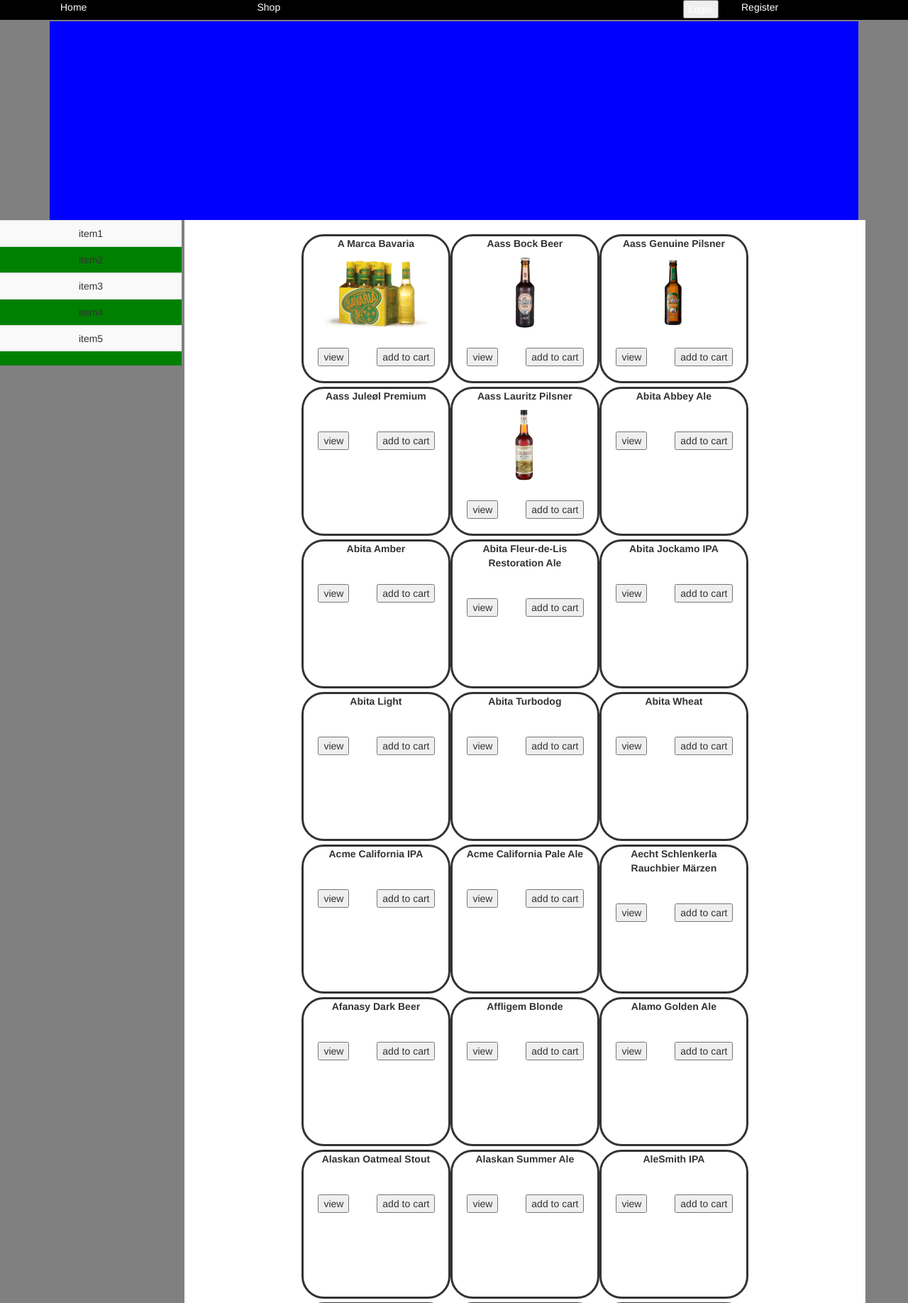
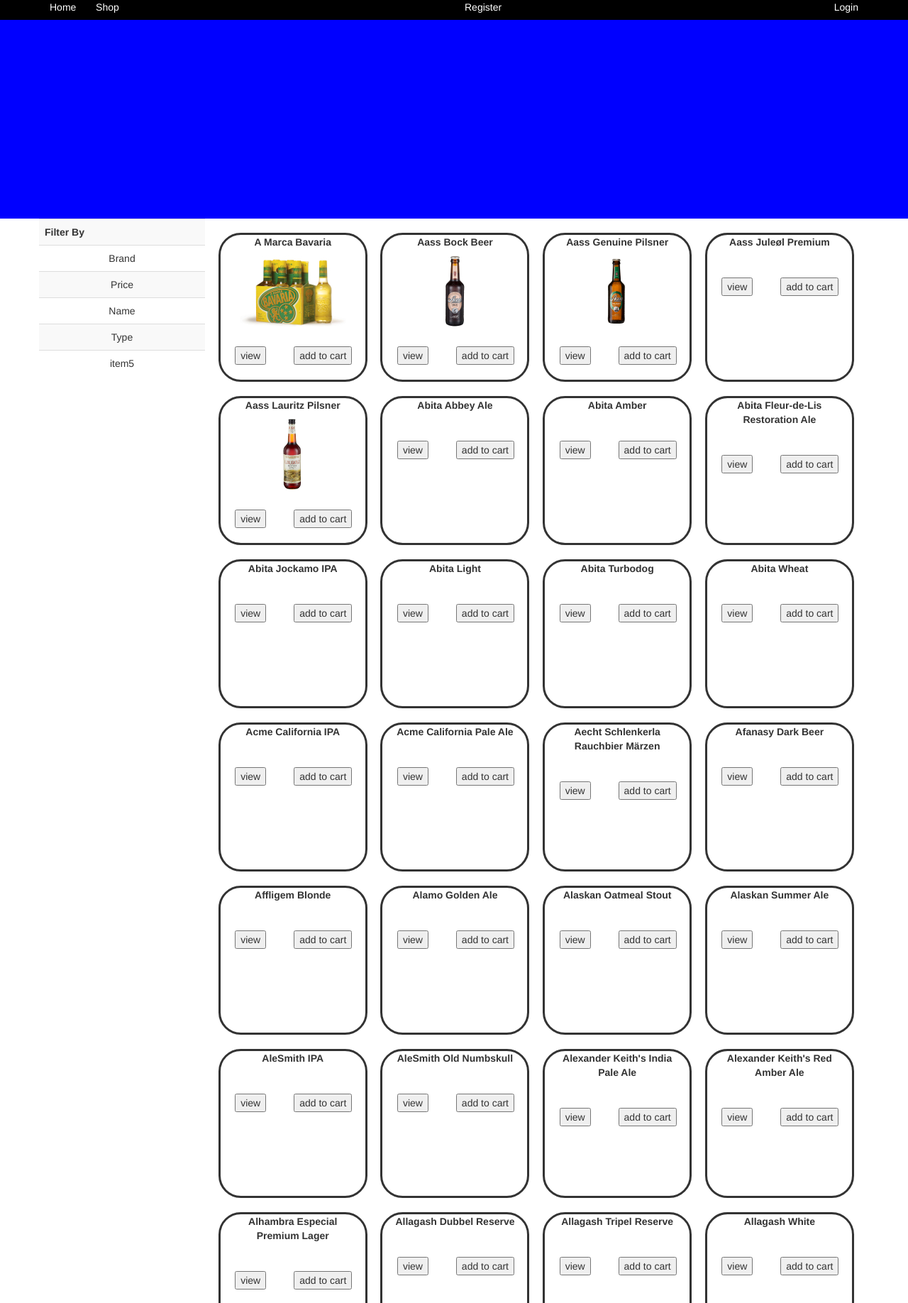
Before and after one commit to garvins84/BeerHub, a PHP site: page /shop.php in a window 1280 px wide. Shown: the top 1836 px of the page at 71% size. Run offline with PHP 8.4, Linux system fonts and the light colour scheme; data comes from the database, SQL or seed files in the repository; some libraries are stand-ins or nearby versions.

Commit message:
style changes

```diff
--- a/main-ad.css
+++ b/main-ad.css
@@ -1,8 +1,14 @@
+html, body{
+    height: 100%;
+}
 #adspace{
     position: relative;
     width: 100%;
     height: 20em;
     background-color: blue;
+    vertical-align: top;
+    padding-top: 0;
+    margin-top: 0;
 }
 
 table{
--- a/main-ad.php
+++ b/main-ad.php
@@ -11,9 +11,9 @@
 </head>
 
 <body>
-    <div class="container">
+
         <div id="adspace">
-        </div>
+
     </div>
 </body>
 
--- a/navbar.css
+++ b/navbar.css
@@ -1,3 +1,6 @@
+html, body{
+    height:100%;
+}
 #navbar{
     width: 100%;
     height: 2em;
--- a/navbar.php
+++ b/navbar.php
@@ -2,6 +2,7 @@
 <!DOCTYPE html>
 
 <html lang="en">
+
 <head>
     <script src="https://ajax.googleapis.com/ajax/libs/jquery/3.2.1/jquery.min.js"></script>
     <script src="https://maxcdn.bootstrapcdn.com/bootstrap/3.3.7/js/bootstrap.min.js"></script>
@@ -9,30 +10,18 @@
     <meta name="viewport" content="width=device-width, initial-scale=1, user-scalable=no">
     <link rel="stylesheet" type="text/css" href="navbar.css">
 </head>
+
 <body>
     <div id="navbar">
         <div class="container">
             <div class="row">
-                    <div class="col-xs-6 col-sm-6 col-md-6 col-lg-6">
-                        <row>
-                            <div class="col-xs-6 col-sm-6 col-md-6 col-lg-6"><p>Home</p></div>
-                            <div class="col-xs-6 col-sm-6 col-md-6 col-lg-6">Shop</div>
-                        </row>
+                <div class="col-md-6 col-lg-6">
+                    <div style="float: left; padding-right: 5%;">Home</div>
+                    <div style="float: left">Shop</div>
                 </div>
-                    <div class="col-xs-6 col-sm-6 col-md-6 col-lg-6">
-                        <row>
-                            <div class="col-xs-6 col-sm-6 col-md-6 col-lg-6"></div>
-                            <div class="col-xs-6 col-sm-6 col-md-6 col-lg-6">
-                                <row>
-                                     <div class="col-xs-2 col-sm-4 col-md-4 col-lg-4"><button id="myBtn">Login</button></div>
-                                    <div class="col-xs-2 col-sm-4 col-md-4 col-lg-4">Register</div>
-                                    <div class="col-xs-1 col-sm-1 col-md-1 col-lg-1"></div>
-                                    <div class="col-xs-1 col-sm-1 col-md-1 col-lg-1"></div>
-                                    <div class="col-xs-2 col-sm-1 col-md-1 col-lg-1"></div>
-                                    <div class="col-xs-3 col-sm-1 col-md-1 col-lg-1"></div>
-                                </row>
-                            </div>
-                        </row>
+                <div class="col-md-6 col-lg-6">
+                    <div style="float: right">Login</div>
+                    <div style="display: inline-block; position: relative;">Register</div>
                 </div>
             </div>
         </div>
--- a/shop.css
+++ b/shop.css
@@ -1,5 +1,10 @@
+html{
+    height: 100%;
+}
+
 body{
-    background-color:gray;
+    background-color:white;
+    height: 100%;
 }
 
 .container{
@@ -8,8 +13,13 @@
 
 .catalog{
     background-color: white;
-    width: 75%;
+    width: 80%;
     height: 100%;
+    overflow: auto;
+
+}
+
+.container, .row{
 
 }
 
@@ -20,6 +30,7 @@
     max-height: 5%;
     max-width: 15em;
     width: 15em;
+    margin-left:2%;
 }
 
 #sidebar{
@@ -45,7 +56,14 @@
 
 #left-item{
     width: 20%;
+    background-color: white;
+    vertical-align: top;
+    overflow: auto;
     height: 100%;
-    background-color: green;
-    vertical-align: top;
+    margin-bottom: 9999999;
+    padding-bottom: -9999999;
 }
+
+div[ng-view]{
+    height: 100%;
+}
--- a/shop.php
+++ b/shop.php
@@ -1,7 +1,6 @@
 <?php include 'navbar.php'; ?>
 <?php include 'main-ad.php'; ?>
 <?php include 'connection.php'; ?>
-
 <!DOCTYPE html>
 
 <html lang="en">
@@ -16,28 +15,29 @@
 </head>
 
 <body>
-    <div class="container-fluid">
+    <div class="container">
         <div class="row">
-        <div id="left-item" style="display: inline-block">
+            <div id="left-item" style="float: left">
                 <table class="table table-striped">
+                    <th> Filter By </th>
                     <tr>
                         <td>
-                    <center>item1</center>
+                            <center>Brand</center>
                         </td>
                     </tr>
                     <tr>
                         <td>
-                    <center>item2</center>
+                            <center>Price</center>
                         </td>
                     </tr>
                     <tr>
                         <td>
-                    <center>item3</center>
+                            <center>Name</center>
                         </td>
                     </tr>
                     <tr>
                         <td>
-                    <center>item4</center>
+                            <center>Type</center>
                         </td>
                     </tr>
                     <tr>
@@ -47,7 +47,7 @@
                     </tr>
                 </table>
             </div>
-    <div class="catalog" style="display: inline-block">
+            <div class="catalog" style="float: left">
                 <?php
                     $result = mysqli_query($connection, "SELECT * FROM inventory LEFT JOIN inventory_images ON (inventory.id = inventory_images.ItemId)");
                     while($row = mysqli_fetch_assoc($result)){
@@ -58,10 +58,10 @@
                     echo "<center>";
                     echo "<br>";
                     foreach ($rows as $rowitem){
-                    if ($i % 3 === 0)
-                        echo "<div class='row' style='display: inline-block'>";
-
-                    echo "<div class='col-md-4 col-lg-4 product-container' style='display: inline-block'>";
+                        if ($i % 4 === 0){
+                            echo "<div class='row'>";
+                        }
+                        echo "<div class='col-md-4 col-lg-4 product-container'>";
                         echo "<center><strong>". $rowitem['BeerName'] ."</strong></center>";
                         echo "<center><img id='image-layer' src='". $rowitem['ImageString'] ."'></center>";
                         echo "<br>";
@@ -74,11 +74,11 @@
                         echo "</div>";
                         echo "</div>";
                         echo "</div>";
-                    if ($i == 2){
+                        if ($i == 3){
                             echo "</div>";
                             echo "<br>";
                         }
-                    if($i == 3)
+                        if($i == 4)
                         {
                             $i = 0;
                         }
```
Lines whose indentation alone changed are shown as unchanged.
